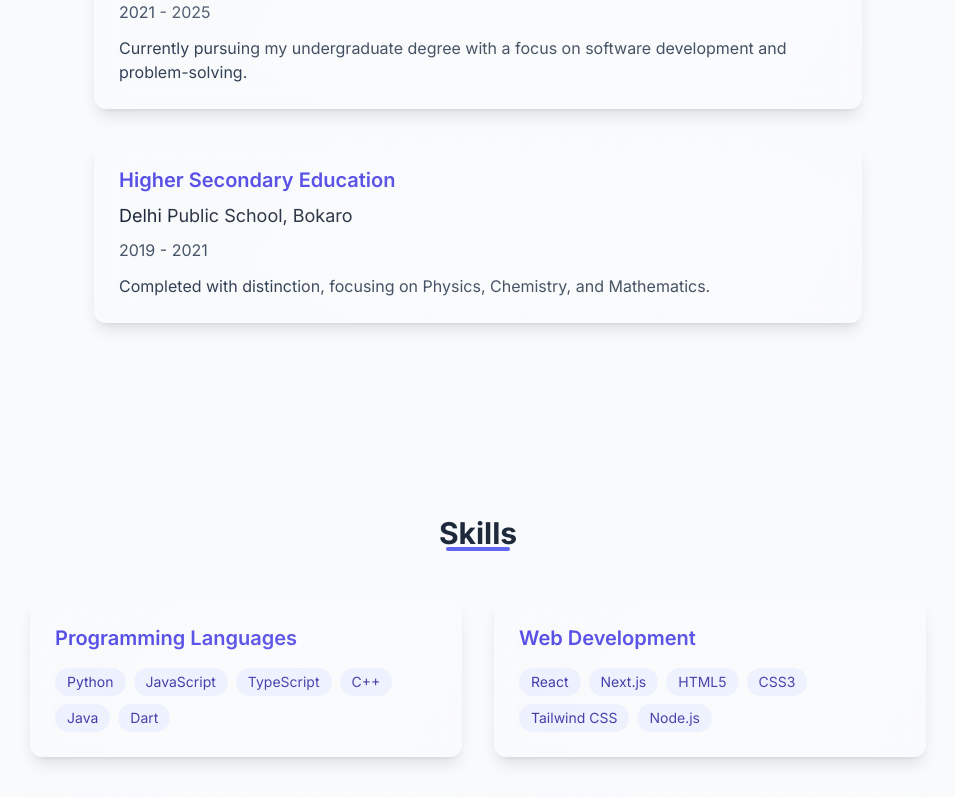
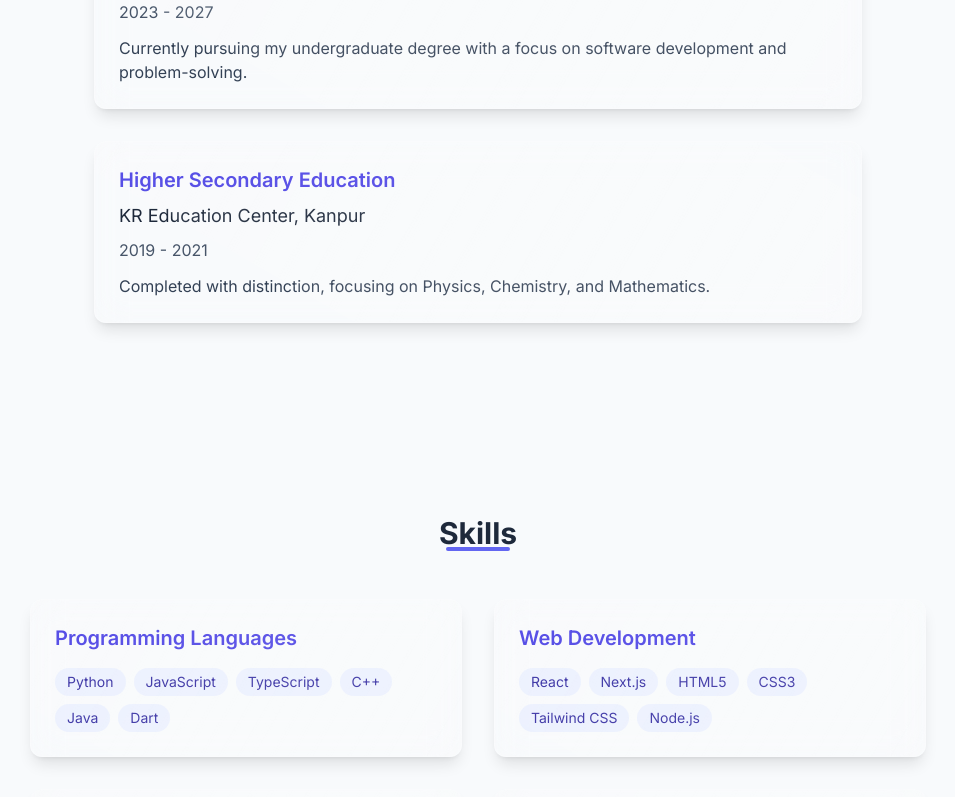
Before and after one commit to divyaanshupal/Portfolio, a React (Vite) app: page / in a window 1280 px wide. Shown: the part 2015-2812 px from the top of the page, without its empty margins (162-1117 px from the left). Built offline with nearby package versions, Linux system fonts and the light colour scheme.

Commit message:
some little changes

```diff
--- a/src/components/Education.tsx
+++ b/src/components/Education.tsx
@@ -28,12 +28,12 @@ const Education: React.FC = () => {
     {
       degree: "B.Tech in Computer Science and Engineering",
       institution: "Indian Institute of Information Technology Bhagalpur",
-      duration: "2021 - 2025",
+      duration: "2023 - 2027",
       details: "Currently pursuing my undergraduate degree with a focus on software development and problem-solving."
     },
     {
       degree: "Higher Secondary Education",
-      institution: "Delhi Public School, Bokaro",
+      institution: "KR Education Center, Kanpur",
       duration: "2019 - 2021",
       details: "Completed with distinction, focusing on Physics, Chemistry, and Mathematics."
     }
```
